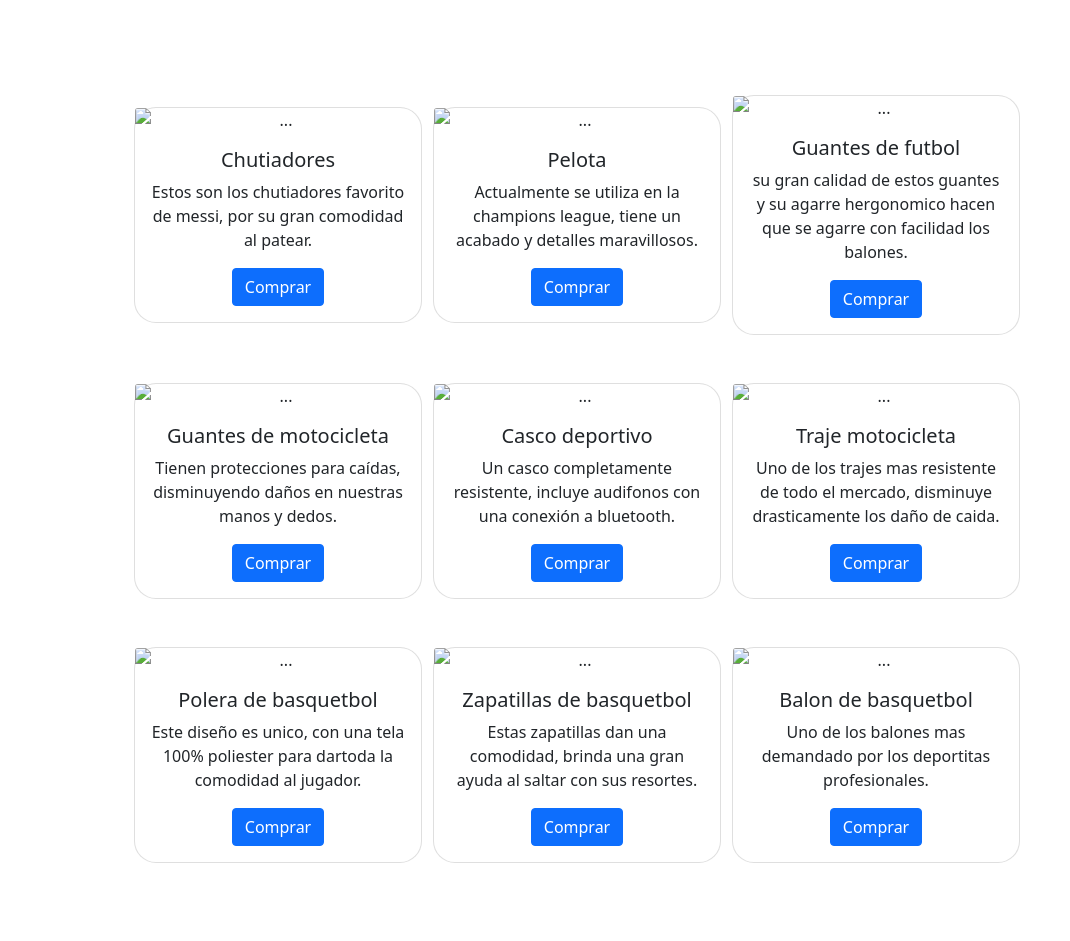
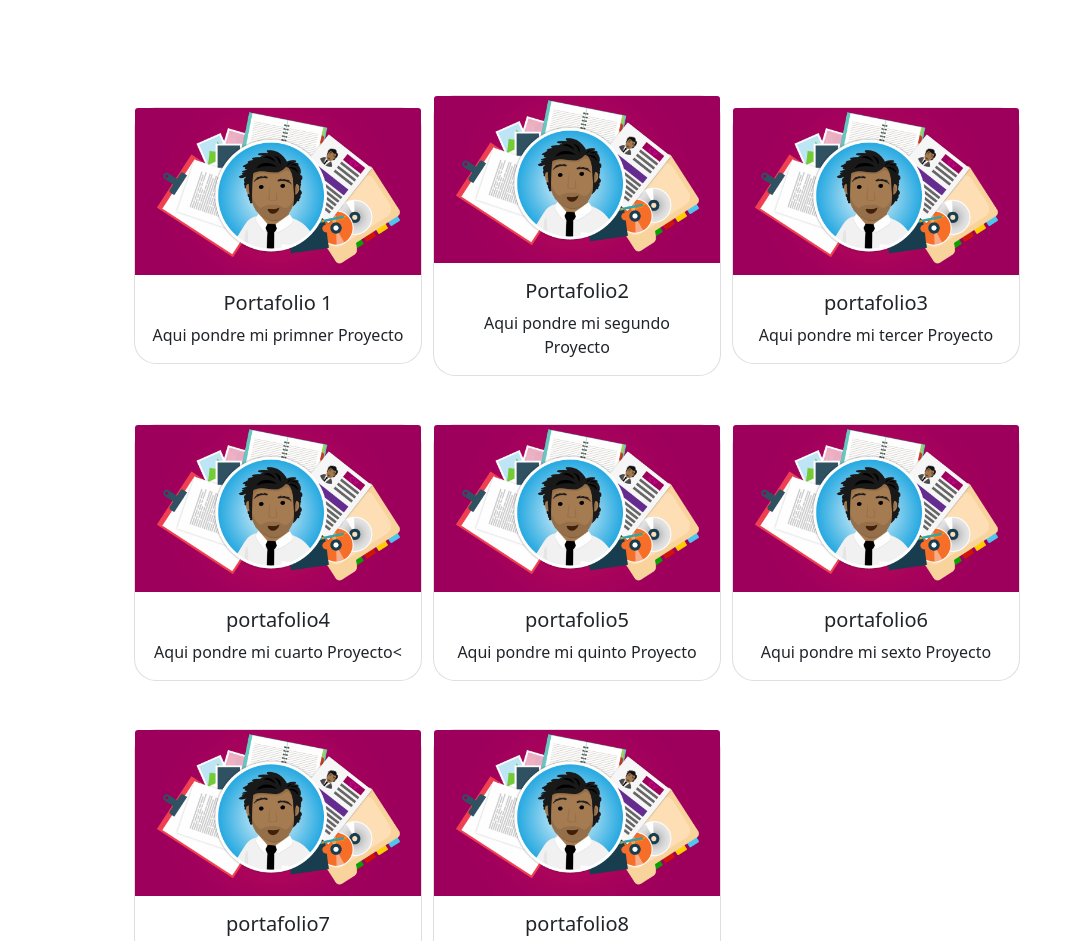
Before and after one commit to fdoquezada/PortafolioJavascripst, a plain HTML site: page Portafolio/portafolio.html in a window 1280 px wide. Shown: the part 57-998 px from the top of the page, without its empty margins (0-1070 px from the left). Drawn offline with nearby package versions, Linux system fonts and the light colour scheme.

Commit message:
progreso

```diff
--- /dev/null
+++ b/Portafolio/main/contacto.css
@@ -0,0 +1,4 @@
+body {
+    background-image: url(https://encrypted-tbn0.gstatic.com/images?q=tbn:ANd9GcQbi-1HIvnFcTpuUo2jd0xYxFiSqA66_u--1w&usqp=CAU)
+
+    }
--- a/Portafolio/main/style.css
+++ b/Portafolio/main/style.css
@@ -6,6 +6,14 @@ background-image: url(https://encrypted-tbn0.gstatic.com/images?q=tbn:ANd9GcQbi-
 /*margin: 0px;
 overflow-x: hidden*/
 }
+
+Portafolio {
+
+}
+
+
+
+
 
 .header {
     color: #36A0FF;
--- a/Portafolio/portafolio.html
+++ b/Portafolio/portafolio.html
@@ -4,7 +4,7 @@
     <meta charset="UTF-8">
     <meta http-equiv="X-UA-Compatible" content="IE=edge">
     <meta name="viewport" content="width=device-width, initial-scale=1.0">
-    <title>Document</title>
+    <title>Portafolio</title>
 </head>
 <body>
     <head>
@@ -13,7 +13,7 @@
         <meta name="viewport" content="width=device-width, initial-scale=1.0">
         <title>Portafolio</title>
         <link href="http://fonts.googleapis.com/css?family=Open+Sans:300,400,700" rel="stylesheet">
-        <link rel="icon" href="img/deportes.png">
+        <link rel="icon" href="img/archivo.png">
         <link rel="stylesheet" href="main/style.css">
         <link href="https://cdn.jsdelivr.net/npm/bootstrap@5.1.3/dist/css/bootstrap.min.css" rel="stylesheet" integrity="sha384-1BmE4kWBq78iYhFldvKuhfTAU6auU8tT94WrHftjDbrCEXSU1oBoqyl2QvZ6jIW3" crossorigin="anonymous">
         <link rel="stylesheet" href="main/style.css">
@@ -29,13 +29,10 @@
           <div class="collapse navbar-collapse" id="navbarNavDropdown">
             <ul class="navbar-nav">
               <li class="nav-item">
-                <a class="nav-link active" aria-current="page" href="#">Home</a>
+                <a class="nav-link" href="index.html">Principal</a>
               </li>
               <li class="nav-item">
-                <a class="nav-link" href="#">Features</a>
-              </li>
-              <li class="nav-item">
-                <a class="nav-link" href="#">Pricing</a>
+                <a class="nav-link" href="contacto.html">Contacto</a>
               </li>
                 <li class="nav-item dropdown">
                 <a class="nav-link dropdown-toggle" href="#" id="navbarDropdownMenuLink" role="button" data-bs-toggle="dropdown" aria-expanded="false">
@@ -59,31 +56,28 @@
     <div class="row align-items-center">
       <div class="col col-xl-3 col-xxl-3 mb-5 mx-3">
         <div class="card text-center" style="width: 18rem; border-radius: 22px;">
-            <img src="img/chutiadores.jpg" class="card-img-top" alt="...">
+            <img src="img/portafolio-03_xl.jpg" class="card-img-top" alt="...">
             <div class="card-body">
-            <h5 class="card-title">Chutiadores</h5>
-            <p class="card-text">Estos son los chutiadores favorito de messi, por su gran comodidad al patear.</p>
-            <a href="#" class="btn btn-primary">Comprar</a>
+            <h5 class="card-title">Portafolio 1</h5>
+            <p class="card-text">Aqui pondre mi primner Proyecto</p>
            </div>
         </div>
       </div>
     <div class="col col-xl-3 col-xxl-3 mb-5 mx-3">
         <div class="card text-center" style="width: 18rem; border-radius: 22px;">
-            <img src="img/pelota.jpg" class="card-img-top" alt="...">
+            <img src="img/portafolio-03_xl.jpg" class="card-img-top" alt="...">
             <div class="card-body">
-            <h5 class="card-title">Pelota</h5>
-            <p class="card-text">Actualmente se utiliza en la champions league, tiene un acabado y detalles maravillosos.</p>
-            <a href="#" class="btn btn-primary">Comprar</a>
+            <h5 class="card-title">Portafolio2</h5>
+            <p class="card-text">Aqui pondre mi segundo Proyecto</p>
            </div>
         </div>
       </div>
     <div class="col col-xl-3 col-xxl-3 mb-5 mx-3">
         <div class="card text-center" style="width: 18rem; border-radius: 22px;">
-            <img src="img/guantes.jpg" class="card-img-top" alt="...">
+            <img src="img/portafolio-03_xl.jpg" class="card-img-top" alt="...">
             <div class="card-body">
-            <h5 class="card-title">Guantes de futbol</h5>
-            <p class="card-text">su gran calidad de estos guantes y su agarre hergonomico hacen que se agarre con facilidad los balones.</p>
-             <a href="#" class="btn btn-primary">Comprar</a>
+            <h5 class="card-title">portafolio3</h5>
+            <p class="card-text">Aqui pondre mi tercer Proyecto</p>
              </div>
         </div>
       </div>
@@ -91,31 +85,28 @@
     <div class="row align-items-center">
       <div class="col col-xl-3 col-xxl-3 mb-5 mx-3">
         <div class="card text-center" style="width: 18rem; border-radius: 22px;">
-            <img src="img/guantesmoto.jpg" class="card-img-top" alt="...">
+            <img src="img/portafolio-03_xl.jpg" class="card-img-top" alt="...">
             <div class="card-body">
-            <h5 class="card-title">Guantes de motocicleta</h5>
-            <p class="card-text">Tienen protecciones para caídas, disminuyendo daños en nuestras manos y dedos.</p>
-            <a href="#" class="btn btn-primary">Comprar</a>
+            <h5 class="card-title">portafolio4</h5>
+            <p class="card-text">Aqui pondre mi cuarto Proyecto<</p>
            </div>
         </div>
     </div>
       <div class="col col-xl-3 col-xxl-3 mb-5 mx-3">
         <div class="card text-center" style="width: 18rem; border-radius: 22px;">
-            <img src="img/casco.jpg" class="card-img-top" alt="...">
+            <img src="img/portafolio-03_xl.jpg" class="card-img-top" alt="...">
             <div class="card-body">
-            <h5 class="card-title">Casco deportivo</h5>
-            <p class="card-text">Un casco completamente resistente, incluye audifonos con una conexión a bluetooth.</p>
-            <a href="#" class="btn btn-primary">Comprar</a>
+            <h5 class="card-title">portafolio5</h5>
+            <p class="card-text">Aqui pondre mi quinto Proyecto</p>
            </div>
         </div>
     </div>
       <div class="col col-xl-3 col-xxl-3 mb-5 mx-3">
         <div class="card text-center" style="width: 18rem; border-radius: 22px;">
-            <img src="img/traje.jpg" class="card-img-top" alt="...">
+            <img src="img/portafolio-03_xl.jpg" class="card-img-top" alt="...">
             <div class="card-body">
-            <h5 class="card-title">Traje motocicleta</h5>
-            <p class="card-text">Uno de los trajes mas resistente de todo el mercado, disminuye drasticamente los daño de caida.</p>
-            <a href="#" class="btn btn-primary">Comprar</a>
+            <h5 class="card-title">portafolio6</h5>
+            <p class="card-text">Aqui pondre mi sexto Proyecto</p>
            </div>
         </div>
       </div>
@@ -123,37 +114,40 @@
     <div class="row align-items-end">
       <div class="col col-xl-3 col-xxl-3 mb-5 mx-3 ">
         <div class="card text-center" style="width: 18rem; border-radius: 22px;">
-            <img src="img/polera.jpg" class="card-img-top" alt="...">
+            <img src="img/portafolio-03_xl.jpg" class="card-img-top" alt="...">
             <div class="card-body">
-            <h5 class="card-title">Polera de basquetbol</h5>
-            <p class="card-text">Este diseño es unico, con una tela 100% poliester para dartoda la comodidad al jugador.</p>
-            <a href="#" class="btn btn-primary">Comprar</a>
+            <h5 class="card-title">portafolio7</h5>
+            <p class="card-text">Aqui pondre mi septimo Proyecto</p>
            </div>
         </div>
       </div>
       <div class="col col-xl-3 col-xxl-3 mb-5 mx-3">
         <div class="card text-center" style="width: 18rem; border-radius: 22px;">
-            <img src="img/zapatillas.jpg" class="card-img-top" alt="...">
+            <img src="img/portafolio-03_xl.jpg" class="card-img-top" alt="...">
             <div class="card-body">
-            <h5 class="card-title">Zapatillas de basquetbol</h5>
-            <p class="card-text">Estas zapatillas dan una comodidad, brinda una gran ayuda al saltar con sus resortes.</p>
-            <a href="#" class="btn btn-primary">Comprar</a>
+            <h5 class="card-title">portafolio8</h5>
+            <p class="card-text">Aqui pondre mi octavo Proyecto</p>
            </div>
         </div>
-      </div>
-      <div class="col col-xl-3 col-xxl-3 mb-5 mx-3">
-        <div class="card text-center" style="width: 18rem; border-radius: 22px;">
-            <img src="img/basquet.jpg" class="card-img-top" alt="...">
-            <div class="card-body">
-            <h5 class="card-title">Balon de basquetbol</h5>
-            <p class="card-text">Uno de los balones mas demandado por los deportitas profesionales.</p>
-            <a href="#" class="btn btn-primary">Comprar</a>
       </div>
        </div>
       </div>
     </div>
   </div>
 
+  <footer>
+    <div class="text-center p-3" style="background-color: rgba(203, 216, 22, 0.2);">
+    <a target="_blank" href="https://www.youtube.com/watch?v=MJkdaVFHrto">youtube</a><br>
+    <a target="_blank" href="https://www.instagram.com/">Instagram</a><br>
+    <a target="_blank" href="https://es-la.facebook.com/">Facebook</a>
+    <br>Fernado Quezada Puño<br>
+    <a href="mailto:hege@example.com">fdoquezadapuno@gmail.com</a></p>
+    <div class="text-center p-3" style="background-color: rgba(180, 34, 34, 0.2);">
+      © 2022 Copyright:
+      <p>Directo a  <a href="http://plataforma5.iicap.cl/" target="_blank" rel="noopener noreferrer">Plataforma5</a>.</p>
+    </div>
+
+</footer>
 
 </body>
 </html>
```
Also changed, not shown: Portafolio/contacto.html (+51 -3 lines), Portafolio/index.html (+43 -5 lines), Portafolio/img/archivo.png (added), Portafolio/img/portafolio-03_xl.jpg (added). Lines whose indentation alone changed are shown as unchanged.
